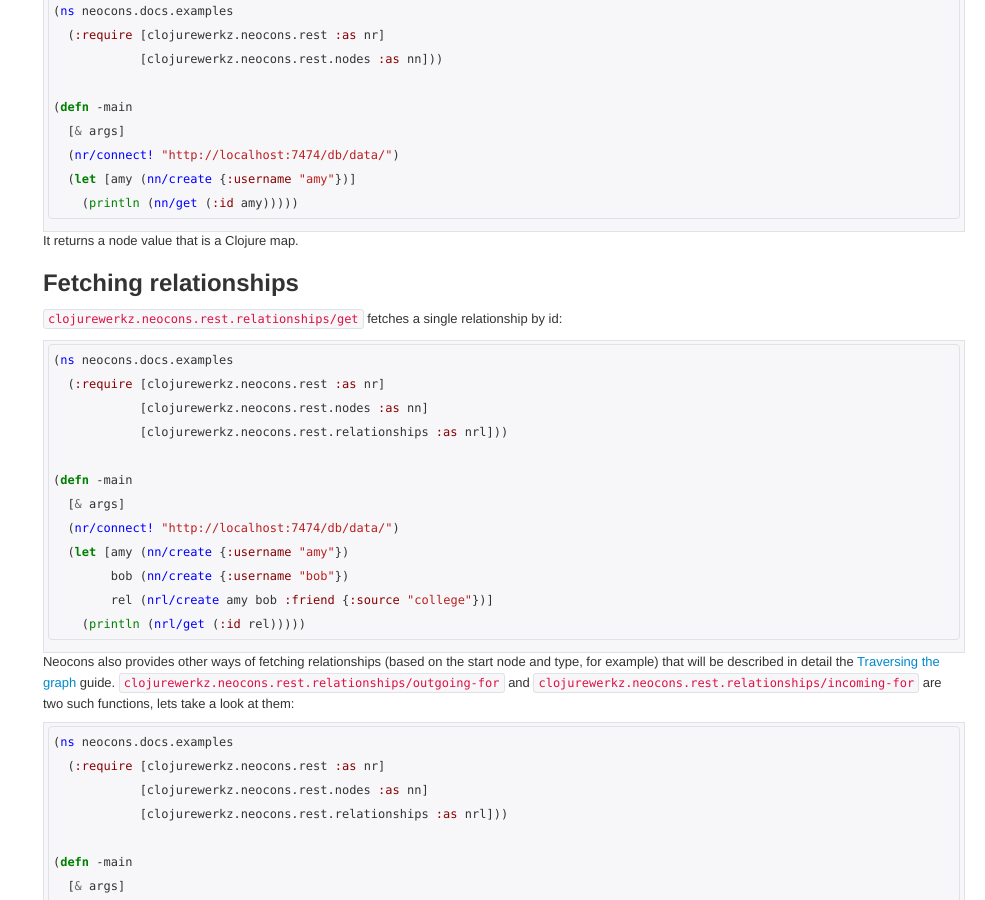
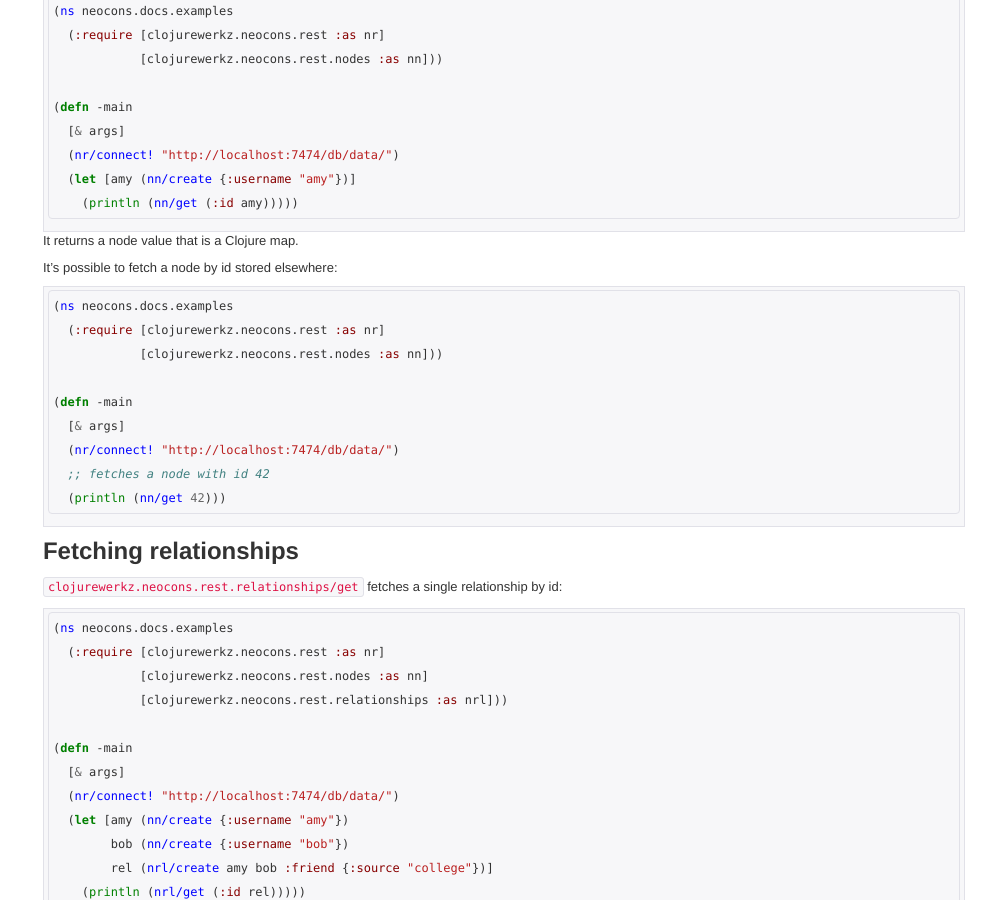
Before and after one commit to clojurewerkz/neocons.docs, a Jekyll site: the page built from articles/getting_started.md, in a window 1280 px wide and 900 px high, scrolled down 4012 px. Shown: the whole window, without its empty margins (295-1280 px from the left). Built offline with Jekyll 4.4.1, drawn with Linux system fonts in a browser that asks for light colours; some web fonts are replaced; Markdown is read by kramdown in place of the engine named in the settings; comment, search, counter and statistics services are not loaded.

Commit message:
Make it clear that it's possible to fetch nodes by id.
From a Twitter complaint.

````diff
--- a/articles/getting_started.md
+++ b/articles/getting_started.md
@@ -252,6 +252,20 @@ a node by id with `clojurewerkz.neocons.rest.nodes/get`:
 ```
 
 It returns a node value that is a Clojure map.
+
+It's possible to fetch a node by id stored elsewhere:
+
+``` clojure
+(ns neocons.docs.examples
+  (:require [clojurewerkz.neocons.rest :as nr]
+            [clojurewerkz.neocons.rest.nodes :as nn]))
+
+(defn -main
+  [& args]
+  (nr/connect! "http://localhost:7474/db/data/")
+  ;; fetches a node with id 42
+  (println (nn/get 42)))
+```
 
 
 ## Fetching relationships
````
